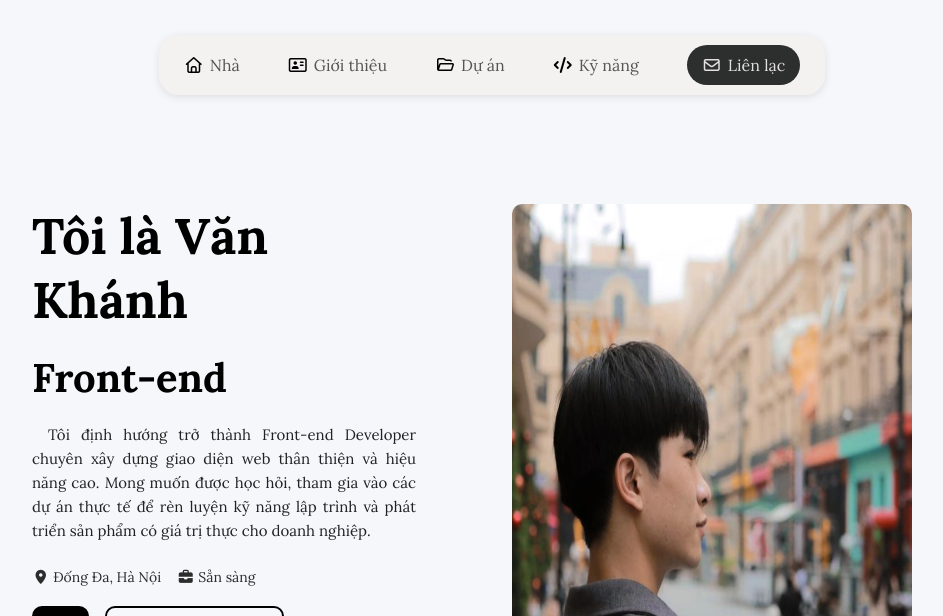
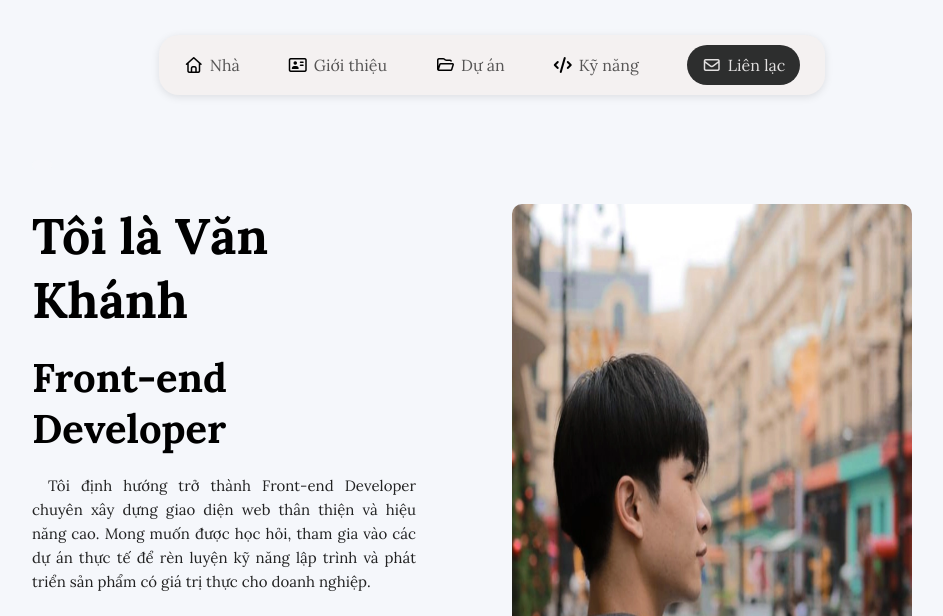
Before and after one commit to doi-vankhanh/vankhanh-projects, a plain HTML site: page index.html in a window 1280 px wide. Shown: the top 616 px of the page, without its empty margins (168-1111 px from the left). Drawn offline with Linux system fonts and the light colour scheme; a web font is replaced by a local one.

Commit message:
Update job title to 'Front-end Developer'

```diff
--- a/index.html
+++ b/index.html
@@ -55,7 +55,7 @@
         <div class="home-section">
           <div class="info-home">
             <h1>Tôi là Văn Khánh</h1>
-            <h3>Front-end</h3>
+            <h3>Front-end Developer </h3>
             <div class="info-p">
               <p>
                 Tôi định hướng trở thành Front-end Developer chuyên xây dựng
```
